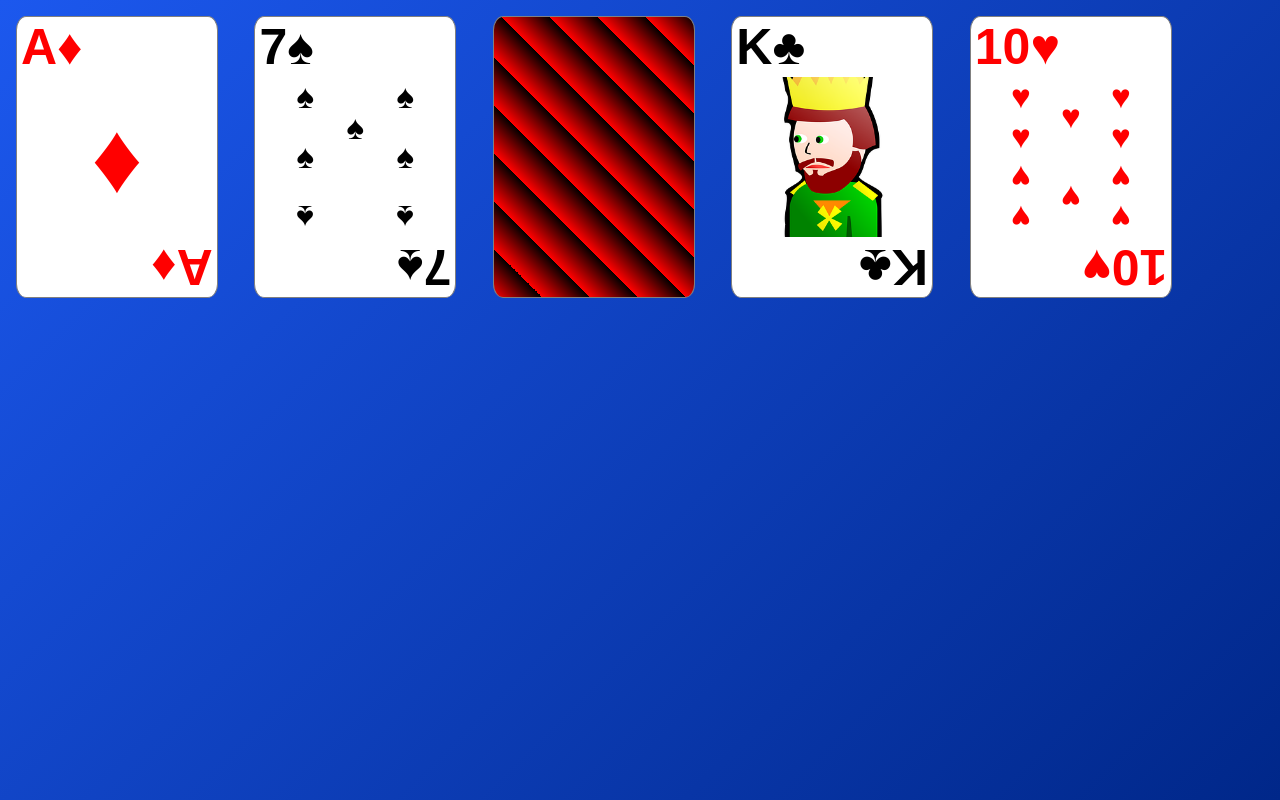
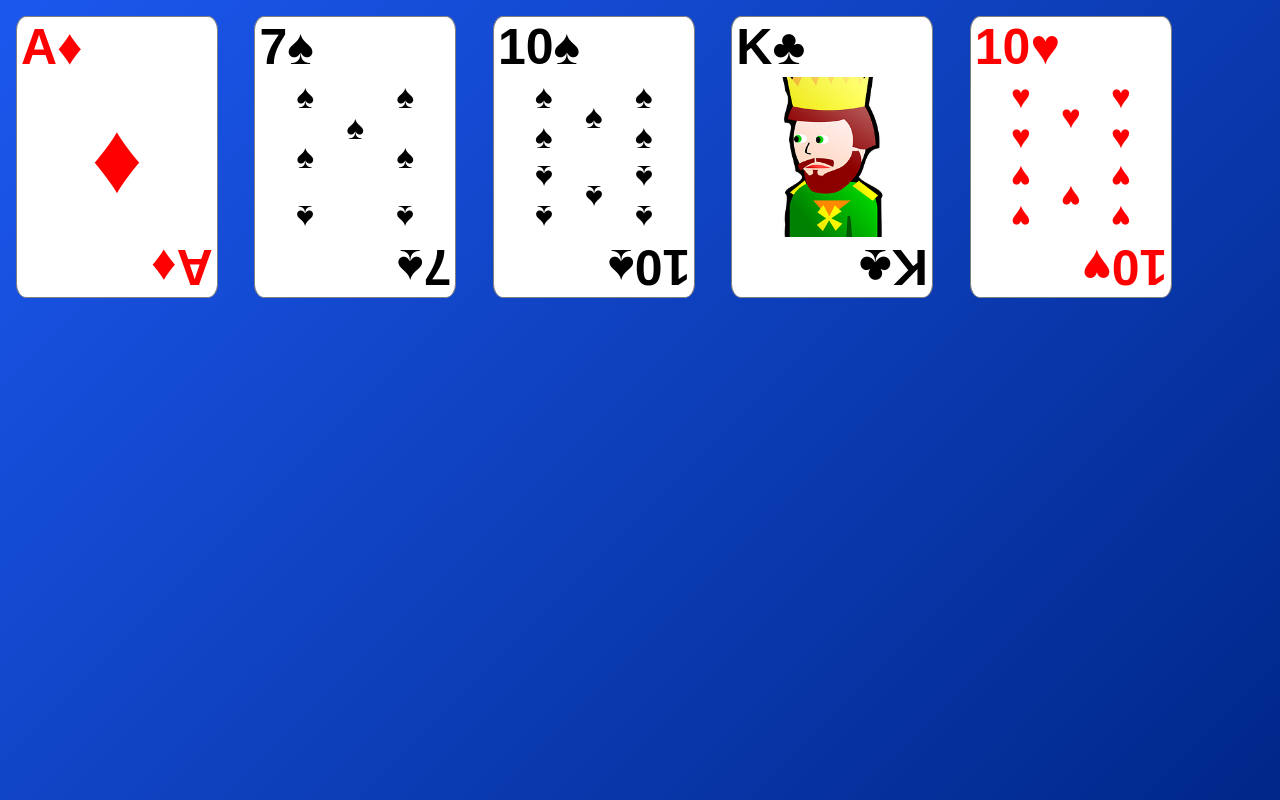
Before and after one commit to richardfrangie/playing-card, a website built with Vite: page src/index.html in a window 1280 px wide. Built offline with nearby package versions, Linux system fonts and the light colour scheme; files whose address does not match are found by name.

Commit message:
docs: update README, screenshot, and HTML

```diff
--- a/src/index.html
+++ b/src/index.html
@@ -4,7 +4,7 @@
     <meta charset="UTF-8">
     <meta http-equiv="X-UA-Compatible" content="IE=edge">
     <meta name="viewport" content="width=device-width, initial-scale=1.0">
-    <title>Document</title>
+    <title>Playing Card</title>
     <link rel="stylesheet" href="./index.css">
     <script type="module" src="./index.js"></script>
   </head>
@@ -12,7 +12,7 @@
 
     <playing-card></playing-card>
     <playing-card suit="spade" rank="7"></playing-card>
-    <playing-card suit="spade" rank="10" class="flipped"></playing-card>
+    <playing-card suit="spade" rank="10" flipped></playing-card>
     <playing-card suit="club" rank="13"></playing-card>
     <playing-card suit="heart" rank="10"></playing-card>
 
```
Also changed, not shown: screenshots/playing-cards.png, 1 other file.
